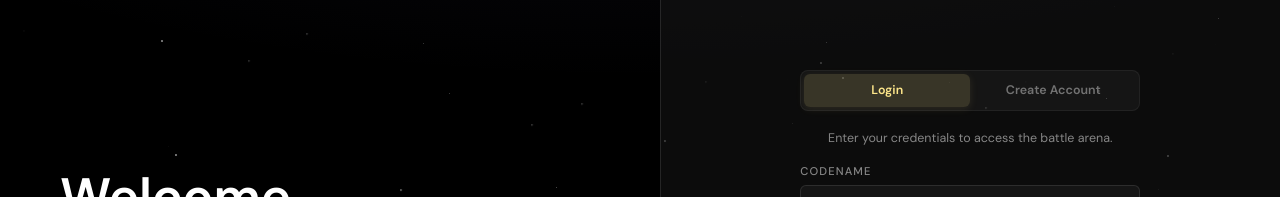
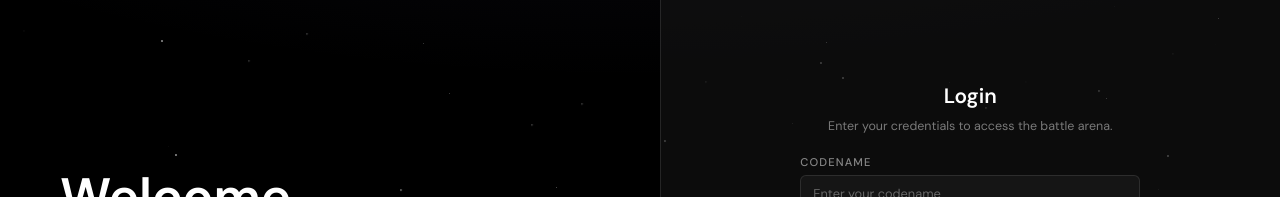
Before and after one commit to NEELPATIL04/Code-Combat, a React app in the folder frontend/: page /login in a window 1280 px wide. Shown: the part 161-358 px from the top of the page. Built offline with nearby package versions, Linux system fonts and the light colour scheme; no server answers; the HTML template or start-up script is replaced by a standard one.

Commit message:
Remove login/register toggle tabs - use bottom link to switch modes

```diff
--- a/frontend/src/pages/public/Login.tsx
+++ b/frontend/src/pages/public/Login.tsx
@@ -367,61 +367,22 @@
                 }}>
                     {/* Form - centered */}
                     <form style={{ width: '100%', maxWidth: '340px', margin: 'auto' }} onSubmit={handleSubmit}>
-                        {/* Toggle tabs */}
-                        <div style={{
-                            display: 'flex',
-                            marginBottom: '18px',
-                            background: 'rgba(255, 255, 255, 0.04)',
-                            borderRadius: '8px',
-                            padding: '3px',
-                            border: '1px solid rgba(255, 255, 255, 0.06)',
+                        {/* Form heading */}
+                        <h2 style={{
+                            fontSize: '1.3rem',
+                            fontWeight: 600,
+                            textAlign: 'center',
+                            margin: '0 0 6px',
+                            color: '#ffffff',
                         }}>
-                            <button
-                                type="button"
-                                onClick={() => { if (isRegisterMode) toggleMode(); }}
-                                style={{
-                                    flex: 1,
-                                    padding: '7px 12px',
-                                    fontSize: '0.78rem',
-                                    fontWeight: 600,
-                                    border: 'none',
-                                    borderRadius: '6px',
-                                    cursor: 'pointer',
-                                    transition: 'all 0.2s ease',
-                                    background: !isRegisterMode ? 'rgba(253, 230, 138, 0.15)' : 'transparent',
-                                    color: !isRegisterMode ? '#FDE68A' : 'rgba(255, 255, 255, 0.4)',
-                                    boxShadow: !isRegisterMode ? '0 2px 8px rgba(253, 230, 138, 0.1)' : 'none',
-                                }}
-                            >
-                                Login
-                            </button>
-                            <button
-                                type="button"
-                                onClick={() => { if (!isRegisterMode) toggleMode(); }}
-                                style={{
-                                    flex: 1,
-                                    padding: '7px 12px',
-                                    fontSize: '0.78rem',
-                                    fontWeight: 600,
-                                    border: 'none',
-                                    borderRadius: '6px',
-                                    cursor: 'pointer',
-                                    transition: 'all 0.2s ease',
-                                    background: isRegisterMode ? 'rgba(253, 230, 138, 0.15)' : 'transparent',
-                                    color: isRegisterMode ? '#FDE68A' : 'rgba(255, 255, 255, 0.4)',
-                                    boxShadow: isRegisterMode ? '0 2px 8px rgba(253, 230, 138, 0.1)' : 'none',
-                                }}
-                            >
-                                Create Account
-                            </button>
-                        </div>
-
+                            {isRegisterMode ? 'Create Account' : 'Login'}
+                        </h2>
                         <p style={{
                             fontSize: '0.78rem',
-                            margin: '0 0 16px',
+                            margin: '0 0 18px',
                             lineHeight: 1.5,
                             textAlign: 'center',
-                            color: 'rgba(255, 255, 255, 0.5)'
+                            color: 'rgba(255, 255, 255, 0.45)'
                         }}>
                             {isRegisterMode
                                 ? 'Create your player account to join the battle arena.'
```
